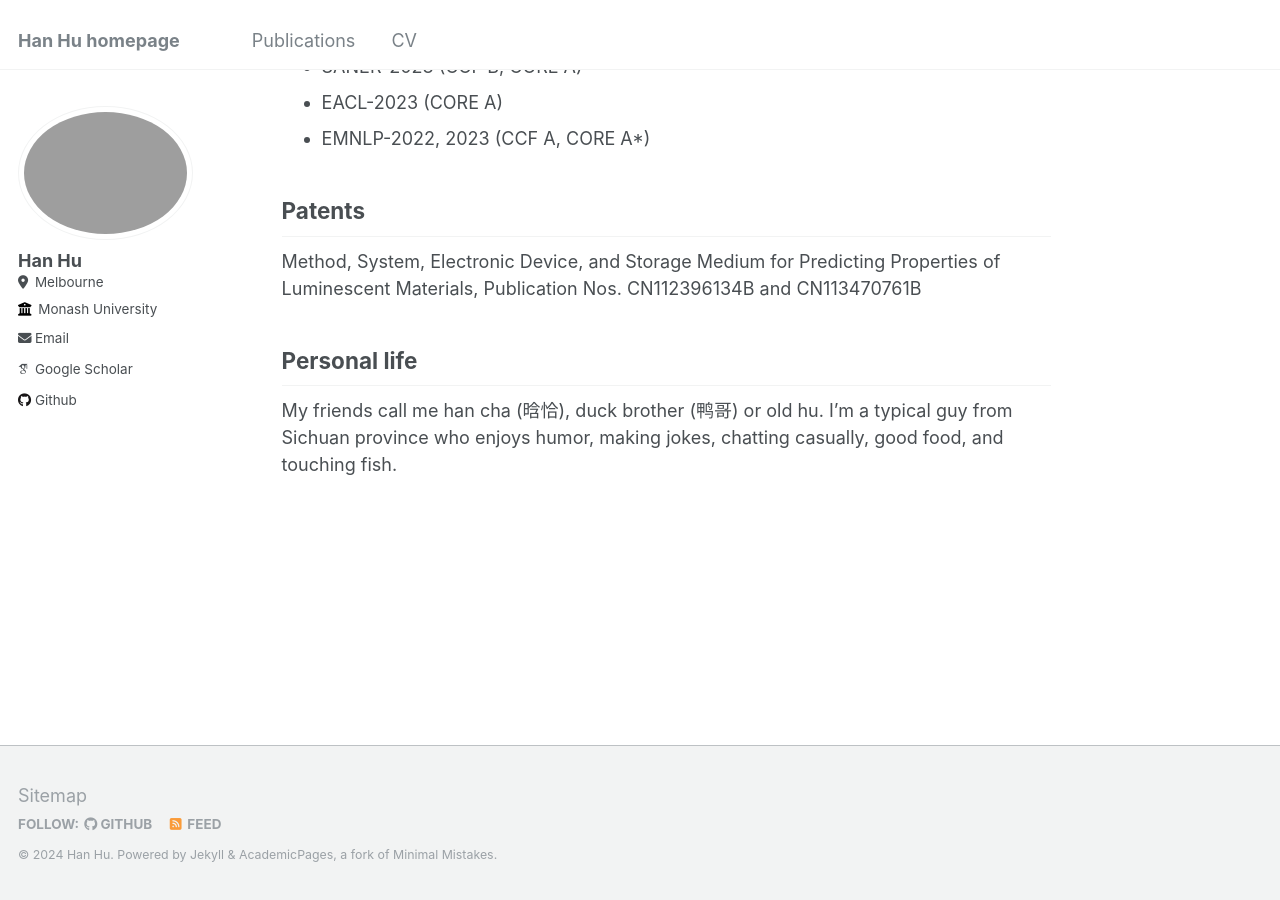
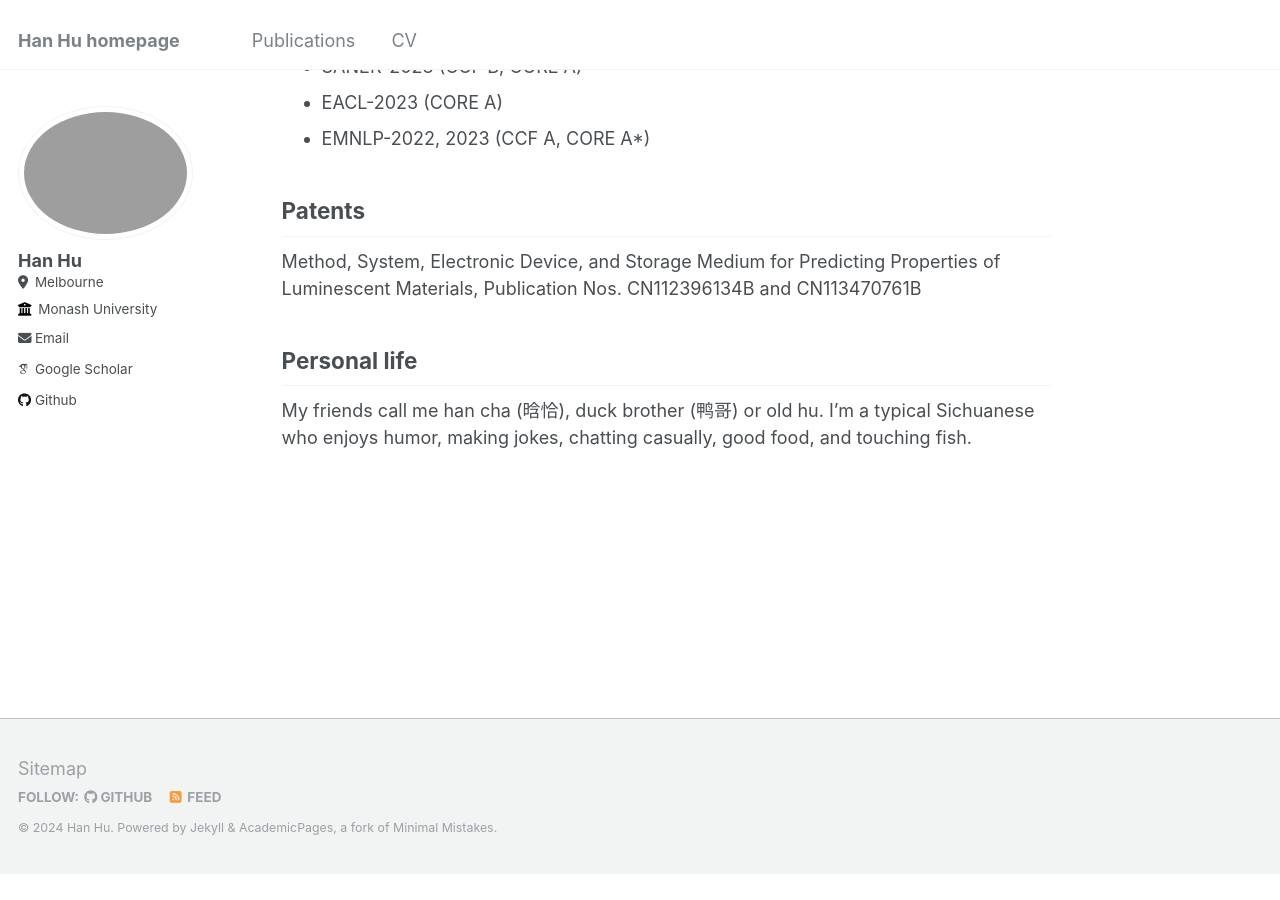
Before and after one commit to huhanGitHub/huhanGitHub.github.io, a Jekyll site: the page built from _pages/about.md, in a window 1280 px wide and 900 px high, scrolled down 2561 px. Built offline with Jekyll 4.4.1, drawn with Linux system fonts in a browser that asks for light colours; some web fonts are replaced; after the commit the page ends 3434 px from its top, so only the background shows below that.

Commit message:
Update about.md

```diff
--- a/_pages/about.md
+++ b/_pages/about.md
@@ -81,4 +81,4 @@ Method, System, Electronic Device, and Storage Medium for Predicting Properties
 
 
 ## Personal life
-My friends call me han cha (晗恰), duck brother (鸭哥) or old hu. I'm a typical guy from Sichuan province who enjoys humor, making jokes, chatting casually, good food, and touching fish.
+My friends call me han cha (晗恰), duck brother (鸭哥) or old hu. I'm a typical Sichuanese who enjoys humor, making jokes, chatting casually, good food, and touching fish.
```
